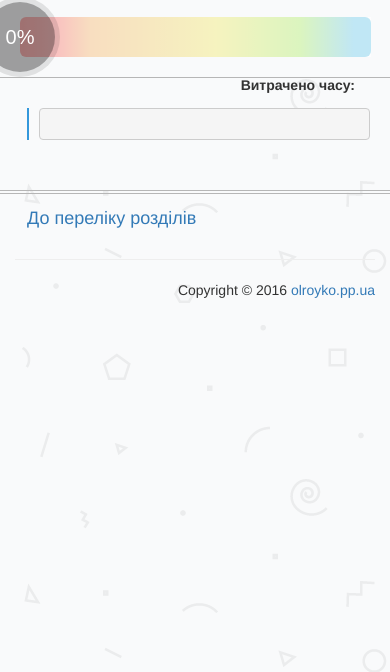
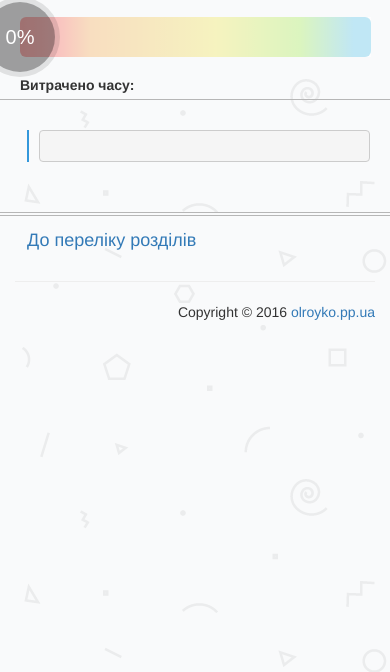
Before and after one commit to olroyko/xmapo_kld, a plain HTML site: page chapters/questions.html in a window 390 px wide. Shown: the part 172-844 px from the top of the page. Drawn offline with nearby package versions, Linux system fonts and the light colour scheme.

```diff
--- a/styles/custom.css
+++ b/styles/custom.css
@@ -435,6 +435,9 @@ footer {
     }
     .question-number {
         border-bottom: 0;
+        display: flex;
+        flex-wrap: wrap;
+        text-align: center
     }
     .countdown-block {
         margin-top: -2px;
@@ -450,6 +453,9 @@ footer {
     #test {
         display: flex;
     }
+    #test h2 {
+        text-align: center;
+    }
     .me-select {
         width: 90%;
     }
```
